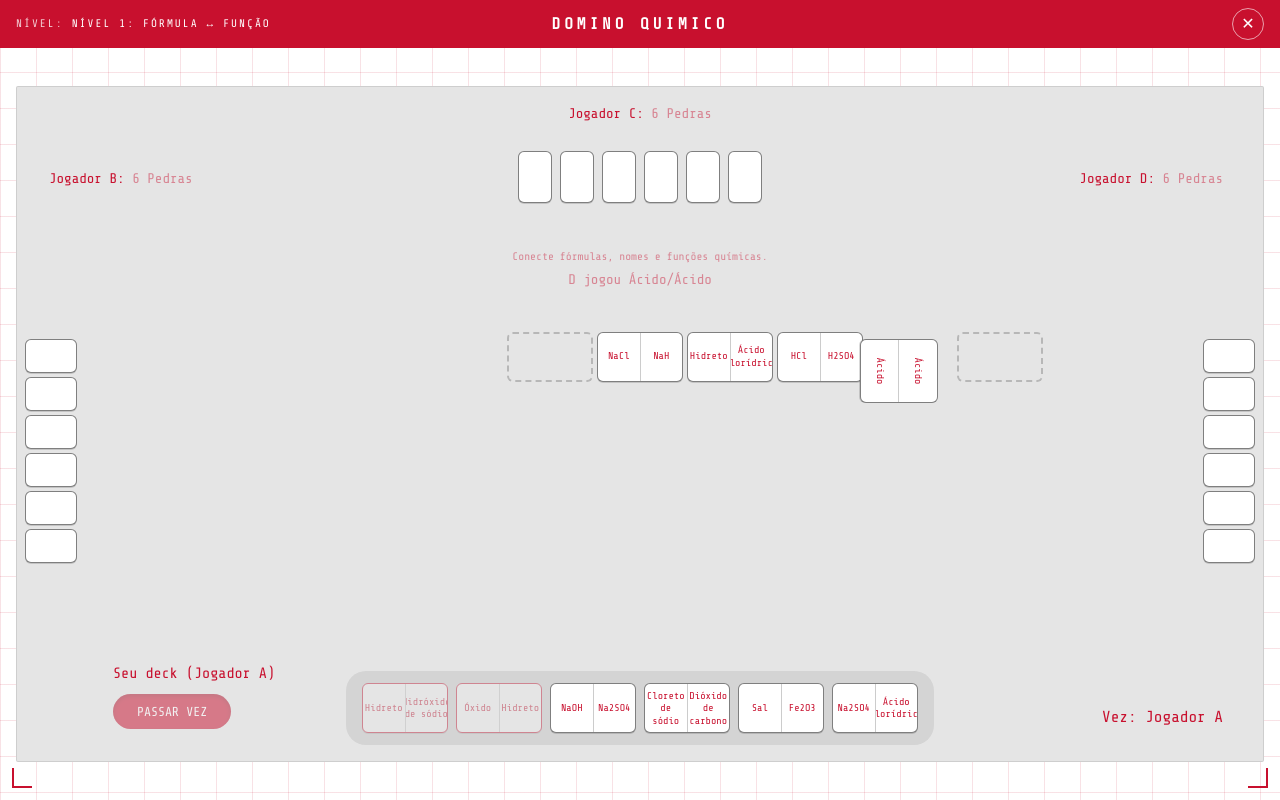
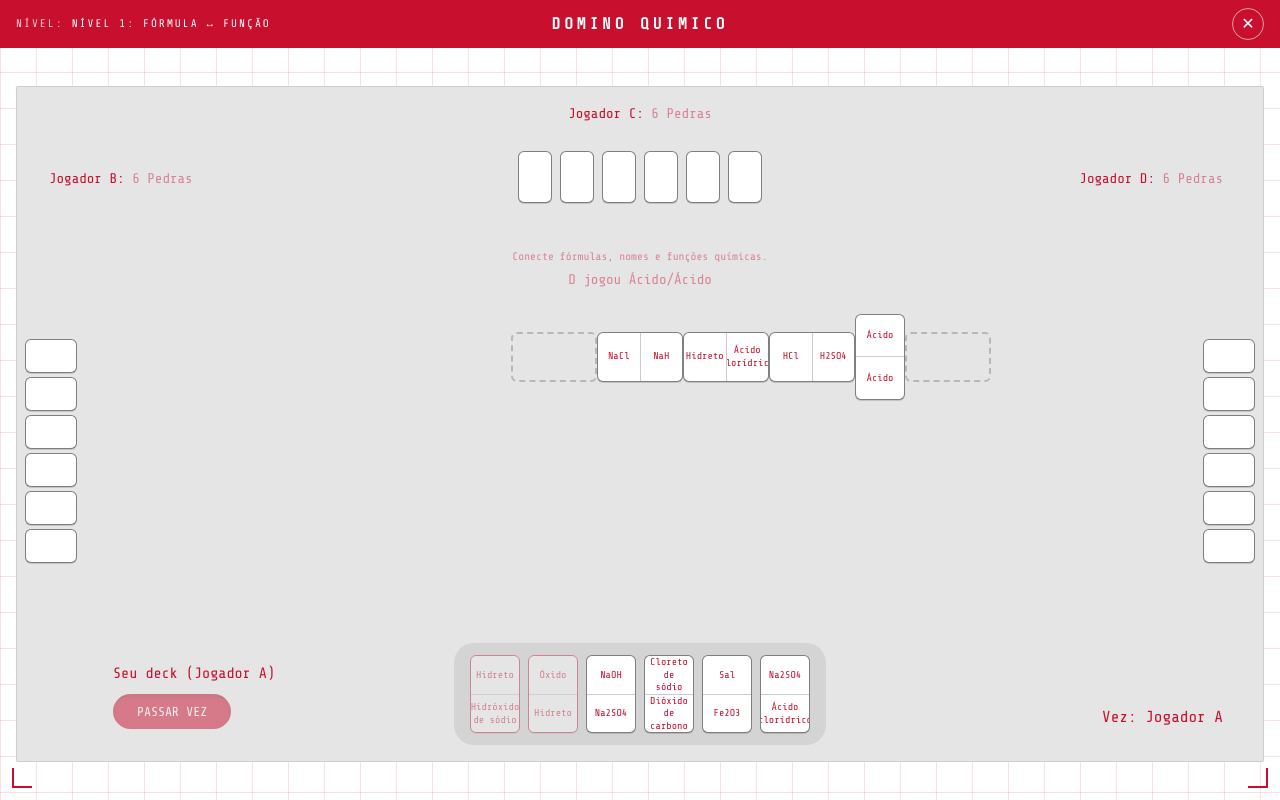
Before and after one commit to pleomoreno/domino-quimico, a React app in the folder frontend/: page /game in a window 1280 px wide. Built offline with nearby package versions, Linux system fonts and the light colour scheme; the HTML template or start-up script is replaced by a standard one.

Commit message:
Feat: Enhance GamePage with improved tile metrics calculation and rendering adjustments

```diff
--- a/frontend/src/pages/GamePage.jsx
+++ b/frontend/src/pages/GamePage.jsx
@@ -344,8 +344,10 @@ export default function GamePage() {
 	const boardScale = useMemo(() => {
 		if (board.length <= 10) return 1
 		if (board.length <= 14) return 0.98
-		if (board.length <= 18) return 0.95
-		return 0.92
+		if (board.length <= 18) return 0.93
+		if (board.length <= 22) return 0.86
+		if (board.length <= 26) return 0.8
+		return 0.74
 	}, [board.length])
 
 	const boardLayout = useMemo(() => {
@@ -354,14 +356,20 @@ export default function GamePage() {
 		}
 
 		const H_SIZE = { w: 86, h: 50 }
-		const V_SIZE = { w: 64, h: 78 }
+		const V_SIZE = { w: 50, h: 86 }
+		const UPRIGHT_BEND_SIZE = V_SIZE
 		const BOARD_W = 980
 		const BOARD_H = 520
 		const MARGIN = 28
-		const GAP = 4
+		const GAP = 0
+		const BEND_OVERLAP = 0
+		const BOTTOM_ROW_BACKSHIFT = 0
+		const DOUBLE_JOIN_ADJUST = 8
 
-		let x = (BOARD_W - H_SIZE.w) / 2
-		let y = (BOARD_H - H_SIZE.h) / 2
+
+
+		let cx = BOARD_W / 2
+		let cy = BOARD_H / 2
 		let direction = "right"
 		let horizontalDir = "right"
 
@@ -374,19 +382,54 @@ export default function GamePage() {
 			return dir === "up" ? 270 : 90
 		}
 
-		const getSize = (dir, isDouble) => {
+		const getBaseSize = (dir, isDouble) => {
 			if (dir === "right" || dir === "left") {
 				return isDouble ? V_SIZE : H_SIZE
 			}
 			return isDouble ? H_SIZE : V_SIZE
 		}
 
+		const getRenderSize = (baseSize, rotation) => {
+			if (rotation % 180 === 0) return baseSize
+			return { w: baseSize.h, h: baseSize.w }
+		}
+
+		const getTileMetrics = (dir, isDouble) => {
+			const forceUpright = isDouble || (dir === "down" && !isDouble)
+			const rotation = forceUpright ? 0 : getRotation(dir, isDouble)
+			const orientation = forceUpright
+				? "vertical"
+				: rotation % 180 === 0
+					? "horizontal"
+					: "vertical"
+			const baseSize = forceUpright
+				? UPRIGHT_BEND_SIZE
+				: getBaseSize(dir, isDouble)
+			const renderSize = getRenderSize(baseSize, rotation)
+			return { baseSize, orientation, renderSize, rotation }
+		}
+
 		const tiles = board.map((tile, index) => {
 			const isDouble = tile.left.id === tile.right.id
-			const rotation = getRotation(direction, isDouble)
-			const orientation = rotation % 180 === 0 ? "horizontal" : "vertical"
-			const size = getSize(direction, isDouble)
-			const item = { tile, x, y, rotation, orientation, direction, index, isDouble }
+			const { orientation, renderSize, rotation } = getTileMetrics(
+				direction,
+				isDouble
+			)
+			const x = Math.round(cx - renderSize.w / 2)
+			const y = Math.round(cy - renderSize.h / 2)
+			const item = {
+				tile,
+				x,
+				y,
+				rotation,
+				orientation,
+				direction,
+				index,
+				isDouble,
+				renderSize,
+				centerX: cx,
+				centerY: cy,
+			}
 
 			if (index < board.length - 1) {
 				const nextTile = board[index + 1]
@@ -395,33 +438,82 @@ export default function GamePage() {
 				let nextHorizontalDir = horizontalDir
 
 				if (direction === "right" || direction === "left") {
-					const nextSize = getSize(direction, nextIsDouble)
-					const step = Math.max(size.w, nextSize.w) + GAP
-					const nextX = direction === "right" ? x + step : x - step
+					const { renderSize: nextRenderSize } = getTileMetrics(
+						direction,
+						nextIsDouble
+					)
+					const joinAdjust = nextIsDouble ? DOUBLE_JOIN_ADJUST : 0
+					const minStep = renderSize.w / 2 + nextRenderSize.w / 2
+					const step = Math.max(
+						minStep,
+						minStep + GAP - joinAdjust
+					)
+					const nextCx = direction === "right" ? cx + step : cx - step
 					const limit =
 						direction === "right"
-							? BOARD_W - MARGIN - nextSize.w
-							: MARGIN
+							? BOARD_W - MARGIN - nextRenderSize.w / 2
+							: MARGIN + nextRenderSize.w / 2
 					if (
-						(direction === "right" && nextX > limit) ||
-						(direction === "left" && nextX < limit)
+						(direction === "right" && nextCx > limit) ||
+						(direction === "left" && nextCx < limit)
 					) {
 						nextDirection = "down"
 						nextHorizontalDir = direction
-						const downNextSize = getSize("down", nextIsDouble)
-						const stepY = Math.max(size.h, downNextSize.h) + GAP
-						y = Math.min(y + stepY, BOARD_H - MARGIN - downNextSize.h)
+						const bendX =
+							direction === "right" ? cx + renderSize.w / 4 : cx - renderSize.w / 4
+						const bendY = cy + renderSize.h / 2
+						const { renderSize: downNextRenderSize } = getTileMetrics(
+							"down",
+							nextIsDouble
+						)
+						const nextCy =
+							bendY + downNextRenderSize.h / 2 + GAP - BEND_OVERLAP
+						const clampX = Math.min(
+							Math.max(bendX, MARGIN + downNextRenderSize.w / 2),
+							BOARD_W - MARGIN - downNextRenderSize.w / 2
+						)
+						cx = clampX
+						cy = nextCy
 					} else {
-						x = nextX
+						cx = nextCx
 					}
 				} else if (direction === "down") {
 					const nextDir = horizontalDir === "right" ? "left" : "right"
-					const nextSize = getSize(nextDir, nextIsDouble)
-					const stepY = Math.max(size.h, nextSize.h) + GAP
-					const nextY = y + stepY
-					y = Math.min(nextY, BOARD_H - MARGIN - nextSize.h)
+					const { renderSize: nextRenderSize } = getTileMetrics(
+						nextDir,
+						nextIsDouble
+					)
+					const joinAdjust = nextIsDouble ? DOUBLE_JOIN_ADJUST : 0
+					if (nextIsDouble || isDouble) {
+						const nextCy =
+							cy + renderSize.h / 2 + nextRenderSize.h / 2 + GAP
+						cy = nextCy
+						nextDirection = "down"
+					} else {
+					const bendX =
+						nextDir === "right"
+							? cx + renderSize.w / 2 - BOTTOM_ROW_BACKSHIFT
+							: cx - renderSize.w / 2 + BOTTOM_ROW_BACKSHIFT
+					const bendY = cy + renderSize.h / 4
+					const nextCy = bendY
+					const minStepX = nextRenderSize.w / 2
+					const stepX = Math.max(
+						minStepX,
+						minStepX + GAP - joinAdjust
+					)
+					const nextCx = nextDir === "right" ? bendX + stepX : bendX - stepX
+					const limitX =
+						nextDir === "right"
+							? BOARD_W - MARGIN - nextRenderSize.w / 2
+							: MARGIN + nextRenderSize.w / 2
+					cy = nextCy
+					cx =
+						nextDir === "right"
+							? Math.min(nextCx, limitX)
+							: Math.max(nextCx, limitX)
 					nextDirection = nextDir
 					nextHorizontalDir = nextDir
+					}
 				}
 
 				direction = nextDirection
@@ -445,13 +537,17 @@ export default function GamePage() {
 			let dx = 0
 			let dy = 0
 			const size = isHorizontal ? H_SIZE : V_SIZE
-			if (dir === "right") dx = size.w + GAP
-			if (dir === "left") dx = -(size.w + GAP)
-			if (dir === "down") dy = size.h + GAP
-			if (dir === "up") dy = -(size.h + GAP)
+			const offsetX = item.renderSize.w / 2 + size.w / 2 + GAP
+			const offsetY = item.renderSize.h / 2 + size.h / 2 + GAP
+			if (dir === "right") dx = offsetX
+			if (dir === "left") dx = -offsetX
+			if (dir === "down") dy = offsetY
+			if (dir === "up") dy = -offsetY
+			const centerX = item.centerX + dx
+			const centerY = item.centerY + dy
 			return {
-				x: item.x + dx,
-				y: item.y + dy,
+				x: Math.round(centerX - size.w / 2),
+				y: Math.round(centerY - size.h / 2),
 				orientation: isHorizontal ? "horizontal" : "vertical",
 			}
 		}
@@ -987,6 +1083,8 @@ export default function GamePage() {
 										detailTop={item.tile.left.detail}
 										detailBottom={item.tile.right.detail}
 										orientation={item.orientation}
+										isDouble={item.tile.left.id === item.tile.right.id}
+										textRotation={item.rotation === 180 ? 180 : 0}
 										isBoardStart={item.index === 0}
 										isBoardEnd={item.index === boardLayout.tiles.length - 1}
 									/>
@@ -1036,6 +1134,9 @@ export default function GamePage() {
 									labelBottom={item.right.label}
 									detailTop={item.left.detail}
 									detailBottom={item.right.detail}
+									orientation="vertical"
+									size="hand"
+									isDouble={item.left.id === item.right.id}
 									onClick={() => handleSelectTile(item)}
 									onDragStart={() => setDraggingTileId(item.id)}
 									onDragEnd={() => setDraggingTileId(null)}
@@ -1305,20 +1406,37 @@ function DominoTile({
 	detailTop,
 	detailBottom,
 	orientation = "horizontal",
+	isDouble = false,
+	textRotation = 0,
+	size = "md",
 	onClick,
 	onDragStart,
 	onDragEnd,
 	isDisabled,
 	isInvalid,
 }) {
-	const isVertical = orientation === "vertical"
+	const isVertical = orientation === "vertical" || isDouble
+	const effectiveRotation = isDouble ? 0 : textRotation
 	const base =
 		"bg-white border border-black/50 rounded-[6px] shadow-[0_1px_0_rgba(0,0,0,0.15)] text-dq-text"
+	const sizeMap = {
+		md: {
+			vertical: "w-[50px] h-[86px]",
+			horizontal: "w-[86px] h-[50px]",
+		},
+		hand: {
+			vertical: "w-[50px] h-[78px]",
+			horizontal: "w-[78px] h-[50px]",
+		},
+	}
+	const tileSize = isVertical
+		? sizeMap[size]?.vertical || sizeMap.md.vertical
+		: sizeMap[size]?.horizontal || sizeMap.md.horizontal
 	return (
 		<div
-			className={`domino-tile ${base} ${
-				isVertical ? "w-[64px] h-[78px]" : "w-[86px] h-[50px]"
-			} flex ${isVertical ? "flex-col" : "flex-row"} ${
+			className={`domino-tile ${base} ${tileSize} flex ${
+				isVertical ? "flex-col" : "flex-row"
+			} ${
 				isDisabled ? "opacity-50 cursor-not-allowed" : "cursor-pointer"
 			} ${
 				isInvalid
@@ -1331,18 +1449,26 @@ function DominoTile({
 			onDragEnd={onDragEnd}
 		>
 			<div
-				className={`flex-1 flex items-center justify-center text-[10px] leading-tight px-1 text-center break-words whitespace-normal overflow-hidden ${
+				className={`flex-1 min-w-0 min-h-0 flex items-center justify-center text-[10px] leading-tight px-1 text-center break-words whitespace-normal overflow-hidden ${
 					isVertical ? "border-b border-black/20" : "border-r border-black/20"
 				}`}
 				title={detailTop ? `${labelTop} — ${detailTop}` : labelTop}
 			>
-				{labelTop}
+				<span
+					style={{ transform: `rotate(${effectiveRotation}deg)`, display: "inline-block" }}
+				>
+					{labelTop}
+				</span>
 			</div>
 			<div
-				className="flex-1 flex items-center justify-center text-[10px] leading-tight px-1 text-center break-words whitespace-normal overflow-hidden"
+				className="flex-1 min-w-0 min-h-0 flex items-center justify-center text-[10px] leading-tight px-1 text-center break-words whitespace-normal overflow-hidden"
 				title={detailBottom ? `${labelBottom} — ${detailBottom}` : labelBottom}
 			>
-				{labelBottom}
+				<span
+					style={{ transform: `rotate(${effectiveRotation}deg)`, display: "inline-block" }}
+				>
+					{labelBottom}
+				</span>
 			</div>
 		</div>
 	)
@@ -1350,7 +1476,7 @@ function DominoTile({
 
 function DropZone({ label, onDrop, isActive, orientation = "horizontal" }) {
 	const sizeClass =
-		orientation === "vertical" ? "w-[64px] h-[78px]" : "w-[86px] h-[50px]"
+		orientation === "vertical" ? "w-[50px] h-[86px]" : "w-[86px] h-[50px]"
 	return (
 		<div
 			className={`${sizeClass} rounded-[6px] border-2 border-dashed flex items-center justify-center ${
```
